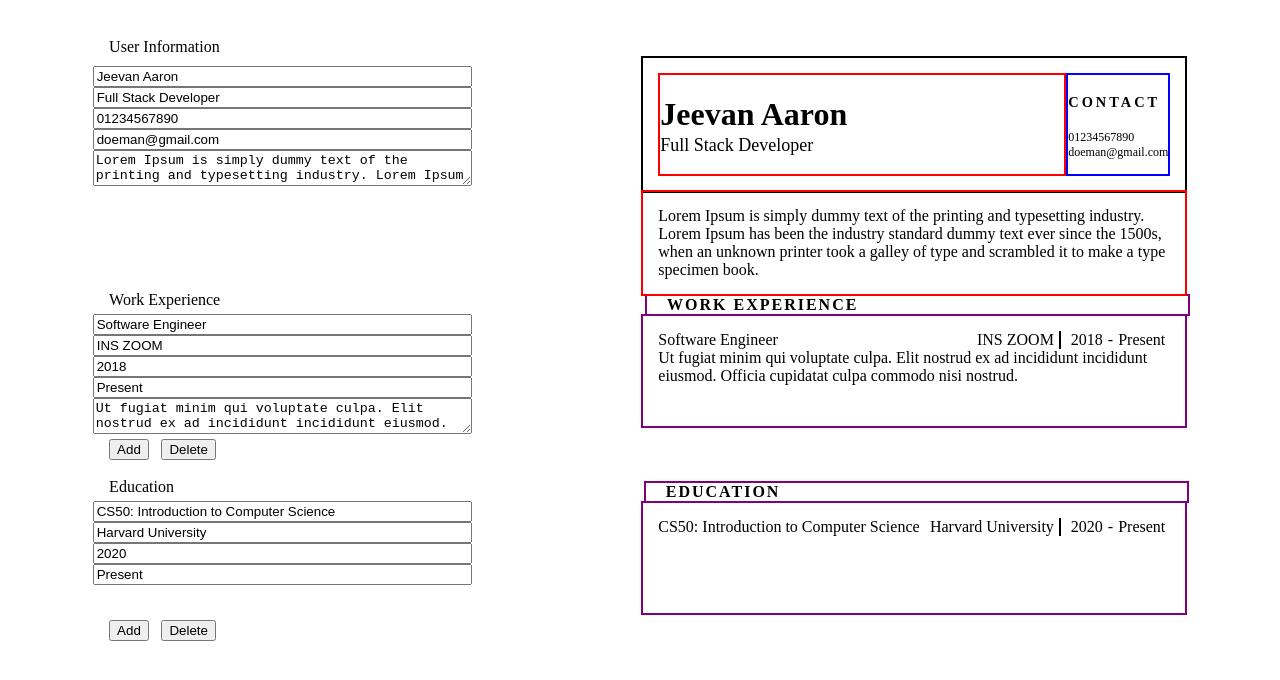
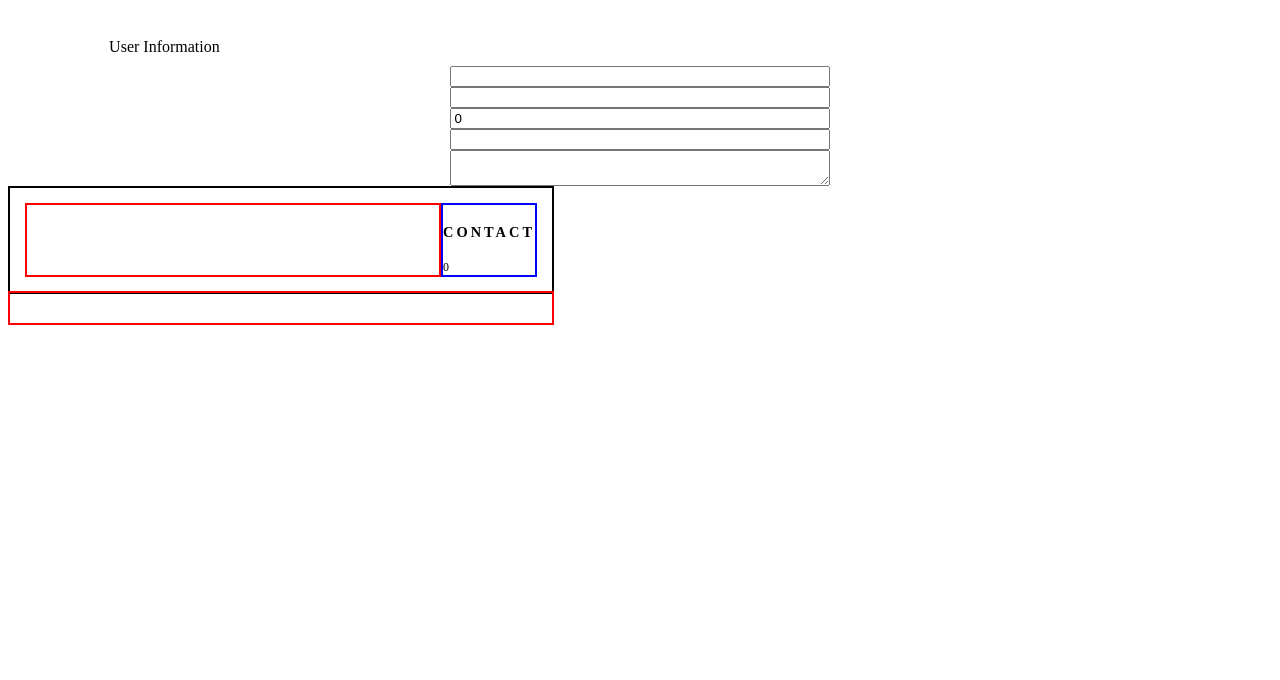
Before and after one commit to aaronsww/cv-application, a React (Vite) app: page / in a window 1280 px wide. Shown: the top 680 px of the page. Built offline with nearby package versions, Linux system fonts and the light colour scheme.

Commit message:
refactor: created a global state for general information

```diff
--- a/package.json
+++ b/package.json
@@ -10,7 +10,8 @@
   },
   "dependencies": {
     "react": "^18.2.0",
-    "react-dom": "^18.2.0"
+    "react-dom": "^18.2.0",
+    "zustand": "^4.3.6"
   },
   "devDependencies": {
     "@types/react": "^18.0.27",
--- a/src/App.jsx
+++ b/src/App.jsx
@@ -1,6 +1,7 @@
 import React, { useState } from "react";
 import "./App.css";
 import General from "./components/General";
+import Display from "./components/Display";
 import Exp from "./components/Exp";
 import Edu from "./components/Edu";
 
@@ -18,7 +19,8 @@ function App() {
     <div className="">
       <span className='sectionTitle user-info'>User Information</span>
       <General />
-    <section className="experience">
+      <Display/>
+      {/* <section className="experience">
         <h4 className="expTitle">WORK EXPERIENCE</h4>
         <div className="sectionTitle">Work Experience</div>
           {expRows}
@@ -40,7 +42,7 @@ function App() {
         <button className="deleteBtn" onClick={() => setCount2(countExp - 1)}>
           Delete
         </button>
-      </section>
+      </section> */}
     </div>
   );
 }
--- a/src/components/Display.jsx
+++ b/src/components/Display.jsx
@@ -1,23 +1,33 @@
-import React from 'react'
+import React from "react";
+import useGeneralStore from "../store/useGeneralStore";
 
-function Display(props) {
+function Display() {
+  // props is the prop name
+
+  const general = useGeneralStore((state) => state.general);
+
   return (
     <div>
-          <div  className="topBar">
-            <div className="user">
-              <h1>{props.data.name}</h1>
-              <p>{props.data.post}</p>
-            </div>
-            <div className='userDetails'>
-              <h4 className='contact'>CONTACT</h4>
-              <div>{props.data.phoneNo}</div>
-              <div>{props.data.email}</div>
-            </div>
-          </div>
-          <p className="desc">{props.data.description}</p>
-          {/* <div>{ JSON.stringify(props)}</div> */}
+      <div className="topBar">
+        <div className="user">
+          {/* <h1>{props.data.name}</h1>
+              <p>{props.data.post}</p> */}
+          <h1>{general.name}</h1>
+          <p>{general.post}</p>
+        </div>
+        <div className="userDetails">
+          <h4 className="contact">CONTACT</h4>
+          {/* <div>{props.data.phoneNo}</div>
+              <div>{props.data.email}</div> */}
+          <div>{general.phoneNo}</div>
+          <div>{general.email}</div>
+        </div>
+      </div>
+      {/* <p className="desc">{props.data.description}</p> */}
+      <p className="desc">{general.description}</p>
+      {/* <div>{ JSON.stringify(props)}</div> */}
     </div>
-  )
+  );
 }
 
-export default Display
+export default Display;
--- a/src/components/General.jsx
+++ b/src/components/General.jsx
@@ -1,29 +1,86 @@
-import React, {useState} from 'react';
-import '../App.css'
-import Display from './Display';
+import React, { useState, useEffect } from "react";
+import "../App.css";
+import Display from "./Display";
+import useGeneralStore from "../store/useGeneralStore";
 
 function General() {
+  const general = useGeneralStore((state) => state.general);
+  const setGeneral = useGeneralStore((state) => state.setGeneral);
 
-  const aboutText = "Lorem Ipsum is simply dummy text of the printing and typesetting industry. Lorem Ipsum has been the industry standard dummy text ever since the 1500s, when an unknown printer took a galley of type and scrambled it to make a type specimen book."
+  const [name, setName] = useState("");
+  const [post, setPost] = useState("");
+  const [phoneNo, setPhoneNo] = useState(0);
+  const [email, setEmail] = useState("");
+  const [description, setDescription] = useState("");
 
-  const[info, setInfo] = useState({name: 'Jeevan Aaron', post: 'Full Stack Developer',phoneNo: '01234567890',email: 'doeman@gmail.com', description: aboutText})
+  useEffect(() => {
+    setGeneral({
+      ...general,
+      name,
+      post,
+      phoneNo,
+      email,
+      description,
+    });
+  }, [name, post, phoneNo, email, description]);
 
-  function handleInfo(e, infor) {
-    console.log(infor)
-    setInfo({ ...info, name : e.target.value})
-  }
-  return(
-      <div className='mainContainer'>
-        <div className='informationContainer topBox'>
-              <input type='text' value={info.name} onChange={(e) => handleInfo(e, info.name)}/>
-              <input type='text' value={info.post} onChange={e => setInfo({...info, post : e.target.value})}/>
-              <input type='number' value={info.phoneNo} onChange={e => setInfo({...info, phoneNo : e.target.value})}/>
-              <input type='email' value={info.email} onChange={e => setInfo({...info, email : e.target.value})}/>
-              <textarea type='text' value={info.description} onChange={e => setInfo({...info, description : e.target.value})}/>
-        </div>
-        <Display data={info} />
+  // const aboutText =
+  //   "Lorem Ipsum is simply dummy text of the printing and typesetting industry. Lorem Ipsum has been the industry standard dummy text ever since the 1500s, when an unknown printer took a galley of type and scrambled it to make a type specimen book.";
+
+  // const [info, setInfo] = useState({
+  // name: "Jeevan Aaron",
+  // post: "Full Stack Developer",
+  // phoneNo: "01234567890",
+  // email: "doeman@gmail.com",
+  // description: aboutText,
+  // });
+
+  // function handleInfo(e, infor) {
+  //   console.log(infor);
+  //   setInfo({ ...info, name: e.target.value });
+  // }
+  return (
+    <div className="mainContainer">
+      <div className="informationContainer topBox">
+        <input
+          type="text"
+          // value={info.name}
+          value={name}
+          // onChange={(e) => handleInfo(e, info.name)}
+          onChange={(e) => setName(e.target.value)}
+        />
+        <input
+          type="text"
+          // value={info.post}
+          value={post}
+          // onChange={(e) => setInfo({ ...info, post: e.target.value })}
+          onChange={(e) => setPost(e.target.value)}
+        />
+        <input
+          type="number"
+          // value={info.phoneNo}
+          value={phoneNo}
+          // onChange={(e) => setInfo({ ...info, phoneNo: e.target.value })}
+          onChange={(e) => setPhoneNo(e.target.value)}
+        />
+        <input
+          type="email"
+          // value={info.email}
+          value={email}
+          // onChange={(e) => setInfo({ ...info, email: e.target.value })}
+          onChange={(e) => setEmail(e.target.value)}
+        />
+        <textarea
+          type="text"
+          // value={info.description}
+          value={description}
+          // onChange={(e) => setGeneral({ ...info, description: e.target.value })}
+          onChange={(e) => setDescription(e.target.value)}
+        />
       </div>
-  )
+      {/* <Display data={info} /> */}
+    </div>
+  );
 }
 
 export default General;
--- /dev/null
+++ b/src/store/useGeneralStore.jsx
@@ -0,0 +1,18 @@
+import { create } from "zustand";
+
+const useGeneralStore = create((set) => ({
+  general: {
+    name: "adkjsda",
+    post: "asbjnjdan",
+    phoneNo: "01234567890",
+    email: "doeman@gmail.com",
+    description: "aboutText",
+  },
+  setGeneral: (newData) =>
+    set((state) => ({
+      // general: newData,
+      general: { ...state.general, ...newData },
+    })),
+}));
+
+export default useGeneralStore;
```
Also changed, not shown: src/components/Exp.jsx (+2 -8 lines), 1 other file (tests, documents, lock files or other folders). Lines whose indentation alone changed are shown as unchanged.
